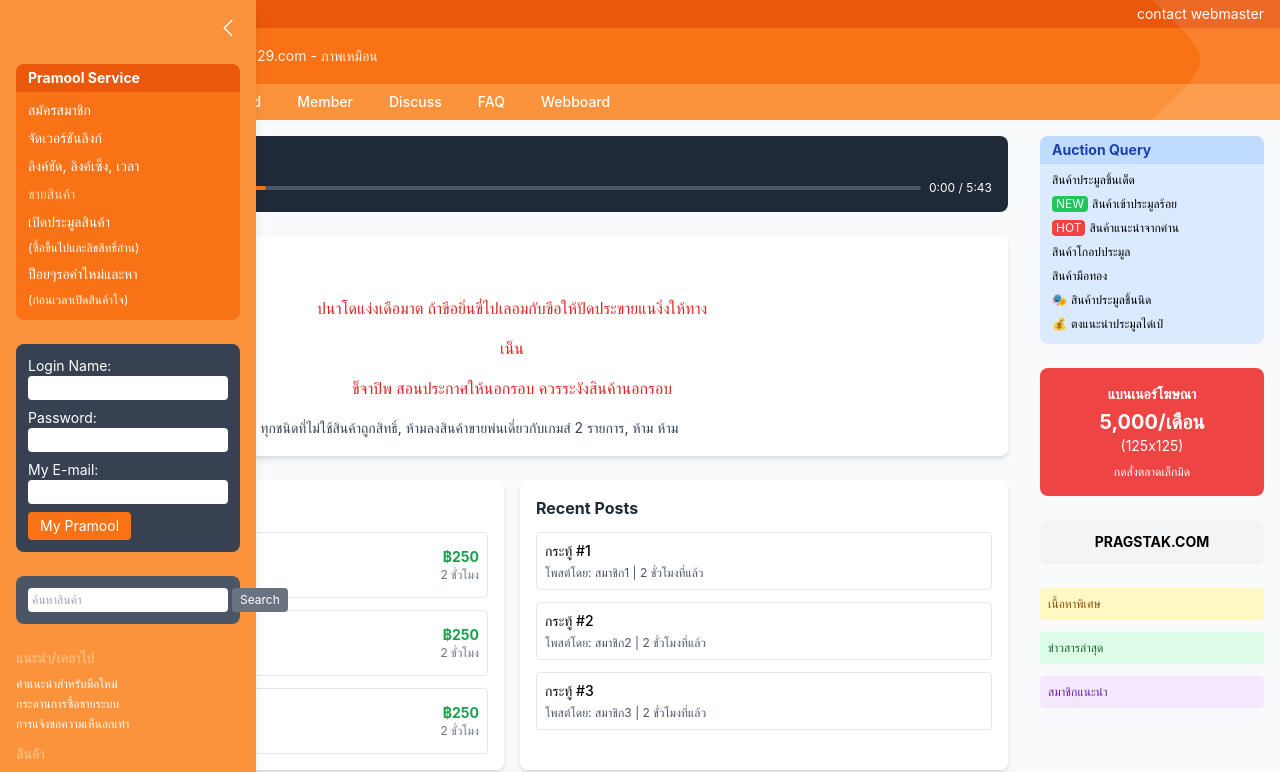
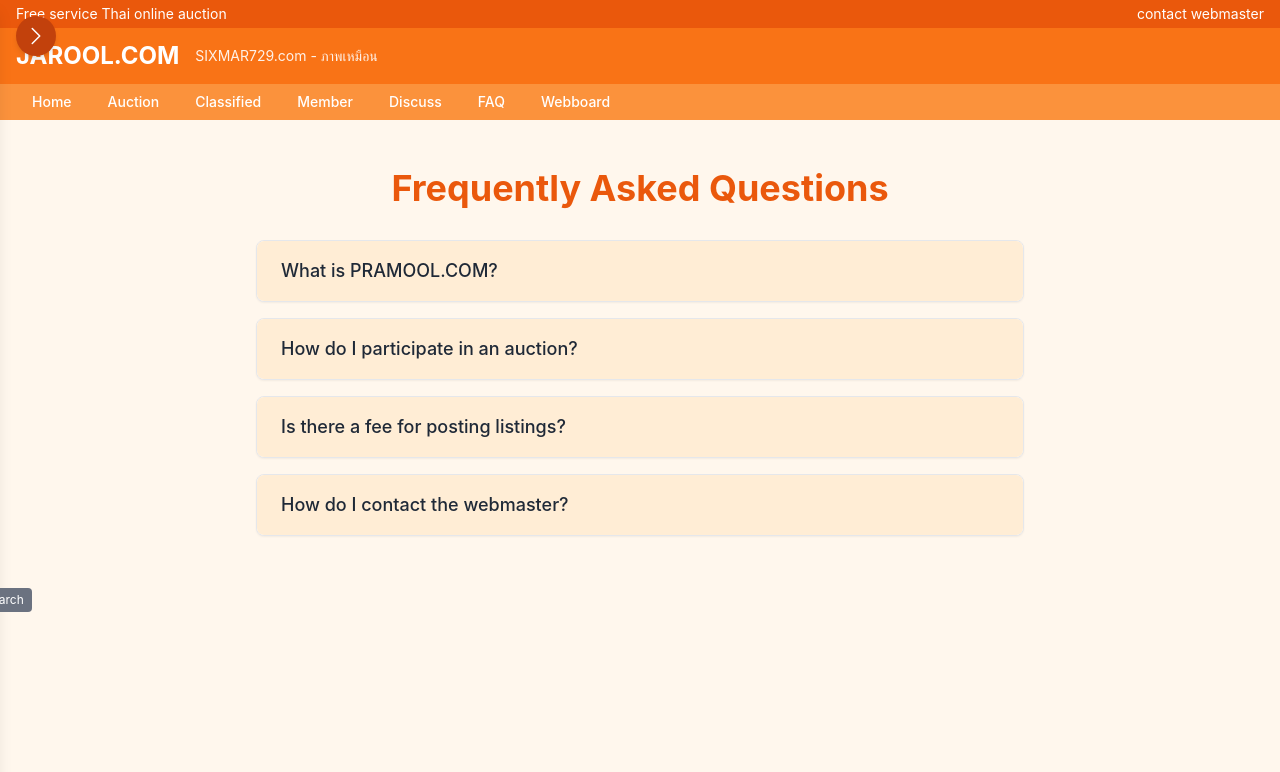
Before and after one commit to SIXMAR729/Pramool_com, a React (Create React App) app: page /faq in a window 1280 px wide. Shown: the top 772 px of the page. Built offline with nearby package versions, Linux system fonts and the light colour scheme; the HTML template or start-up script is replaced by a standard one.

Commit message:
Navbar and Route

```diff
--- a/package.json
+++ b/package.json
@@ -9,7 +9,7 @@
     "cra-template": "1.3.0",
     "react": "^19.1.0",
     "react-dom": "^19.1.0",
-    "react-router-dom": "^7.6.0",
+    "react-router-dom": "^7.6.1",
     "react-scripts": "5.0.1",
     "typescript": "^4.9.5"
   },
--- a/src/App.jsx
+++ b/src/App.jsx
@@ -1,28 +1,53 @@
 
+//React Module
+import React from 'react';
+import { BrowserRouter as Router, Routes, Route, useLocation } from "react-router-dom";
+
+//Taiwind Css
 import './App.css';
 
-import React from 'react';
+// Js Modules
 import Header from './components/Header';
 import Sidebar from './components/Sidebar';
 import MainContent from './components/MainContent';
 import RightSidebar from './components/RightSidebar';
 import Webboard from './components/Webboard';
+import FAQ from './components/Faq';
 
-function App() {
+function Layout() {
+  const location = useLocation();
+  const hideLayout = location.pathname === '/faq' || location.pathname === '/webboard';
+
   return (
+    <div className="min-h-screen bg-gray-50">
+      <Header />
+      <Sidebar />
+      <Routes>
+        <Route path="/" element={<div>Home Page</div>} />
+        <Route path="/auction" element={<div>Auction Page</div>} />
+        <Route path="/classified" element={<div>Classified Page</div>} />
+        <Route path="/member" element={<div>Member Page</div>} />
+        <Route path="/discuss" element={<div>Discuss Page</div>} />
+        <Route path="/faq" element={<FAQ />} />
+        <Route path="/webboard" element={<Webboard />} />
+      </Routes>
 
-     <div className="min-h-screen bg-gray-50">
-      <Header />
-      <div className="flex max-w-full">
-        <Sidebar />
-        <MainContent />
-        <RightSidebar />
-      </div>
-      <div className='flex max-w-full'>
-          <Webboard />
-      </div>
+      {!hideLayout && (
+        <div className="flex max-w-full">
+          <MainContent />
+          <RightSidebar />
+        </div>
+      )}
     </div>
   );
 }
 
+function App() {
+  return (
+    <Router>
+      <Layout />
+    </Router>
+  );
+}
+
 export default App;
--- a/src/components/Faq.js
+++ b/src/components/Faq.js
@@ -37,19 +37,30 @@ export default function FaqPage() {
           Frequently Asked Questions
         </h1>
 
-        {faqs.map((faq, index) => (
-          <div key={index} className="mb-4 border rounded-lg overflow-hidden shadow-sm bg-white">
+        {faqs.map((faq, index) => {
+          const isOpen = openIndex === index;
+          return (
+            <div
+              key={index}
+              className="mb-4 border rounded-lg overflow-hidden shadow-sm bg-white transition-all"
+            >
               <button
                 onClick={() => toggle(index)}
                 className="w-full text-left px-6 py-4 bg-orange-100 hover:bg-orange-200 transition-colors font-medium text-lg"
               >
                 {faq.question}
               </button>
-            {openIndex === index && (
-              <div className="px-6 py-4 bg-white text-gray-700">{faq.answer}</div>
-            )}
+
+              <div
+                className={`px-6 bg-white text-gray-700 transition-all duration-300 ease-in-out overflow-hidden ${
+                  isOpen ? "max-h-40 py-4" : "max-h-0 py-0"
+                }`}
+              >
+                <div>{faq.answer}</div>
               </div>
-        ))}
+            </div>
+          );
+        })}
       </div>
     </div>
   );
--- a/src/components/Header.js
+++ b/src/components/Header.js
@@ -1,17 +1,17 @@
 import React, { useState } from "react";
-import { BrowserRouter as Router, Routes, Route } from "react-router-dom";
+import { Link } from "react-router-dom";
 
 const Header = () => {
   const [menuOpen, setMenuOpen] = useState(false);
 
   const navItems = [
-    "Home",
-    "Auction",
-    "Classified",
-    "Member",
-    "Discuss",
-    "FAQ",
-    "Webboard",
+    { name: "Home", path: "/" },
+    { name: "Auction", path: "/auction" },
+    { name: "Classified", path: "/classified" },
+    { name: "Member", path: "/member" },
+    { name: "Discuss", path: "/discuss" },
+    { name: "FAQ", path: "/faq" },
+    { name: "Webboard", path: "/webboard" },
   ];
 
   return (
@@ -48,46 +48,52 @@ const Header = () => {
         </div>
       </div>
 
-      {/* Navigation */}
+{/* Desktop Navigation */}
 <nav className="bg-orange-400 hidden md:block">
   <div className="max-w-7xl mx-auto px-4">
     <div className="flex space-x-1">
       {navItems.map((item) => (
-              <button
-                key={item}
+        <Link
+          key={item.name}
+          to={item.path}
           className="px-4 py-2 text-sm font-medium hover:bg-orange-300 transition-colors"
         >
-                {item}
-              </button>
+          {item.name}
+        </Link>
       ))}
     </div>
   </div>
 </nav>
 
-      {/* Mobile Dropdown Menu */}
-      {menuOpen && (
-        <nav className="bg-orange-400 md:hidden px-4">
-          <div className="flex flex-col space-y-1 py-2">
+{/* Mobile Dropdown Navigation*/}
+<nav
+  className={`bg-orange-400 md:hidden px-4 overflow-hidden transition-all duration-1000 ease-in-out ${
+    menuOpen ? 'max-h-96 opacity-100 py-2' : 'max-h-0 opacity-0 py-0'
+  }`}
+>
+  <div className="flex flex-col space-y-1">
     {navItems.map((item) => (
-              <button
-                key={item}
+      <Link
+        key={item.name}
+        to={item.path}
         className="text-left px-4 py-2 text-sm font-medium hover:bg-orange-300 transition-colors"
+        onClick={() => setMenuOpen(false)}
       >
-                {item}
-              </button>
+        {item.name}
+      </Link>
     ))}
   </div>
 </nav>
-      )}
+
 
       {/* Right-side Wave */}
       <svg
-        className="absolute right-0 top-0 h-full w-32"
+        className="absolute right-0 top-0 h-full w-32 -z-10"
         viewBox="0 0 100 100"
         preserveAspectRatio="none"
       >
         <path
-          d="M0,0 C50,50 50,50 0,100 L100,100 L100,0 Z"
+          d="M0,0 C50,50 50,50 0,100 L100,100 L100,0 Z -z-10"
           fill="white"
           opacity="0.1"
         />
--- a/src/components/Sidebar.js
+++ b/src/components/Sidebar.js
@@ -2,7 +2,7 @@ import React, { useState } from 'react';
 import { ChevronLeftIcon, ChevronRightIcon } from '@heroicons/react/24/outline';
 
 const Sidebar = () => {
-  const [isOpen, setIsOpen] = useState(true);
+  const [isOpen, setIsOpen] = useState(false);
   const [loginName, setLoginName] = useState('');
   const [password, setPassword] = useState('');
   const [email, setEmail] = useState('');
```
Also changed, not shown: 1 other file (tests, documents, lock files or other folders). Lines whose indentation alone changed are shown as unchanged.
